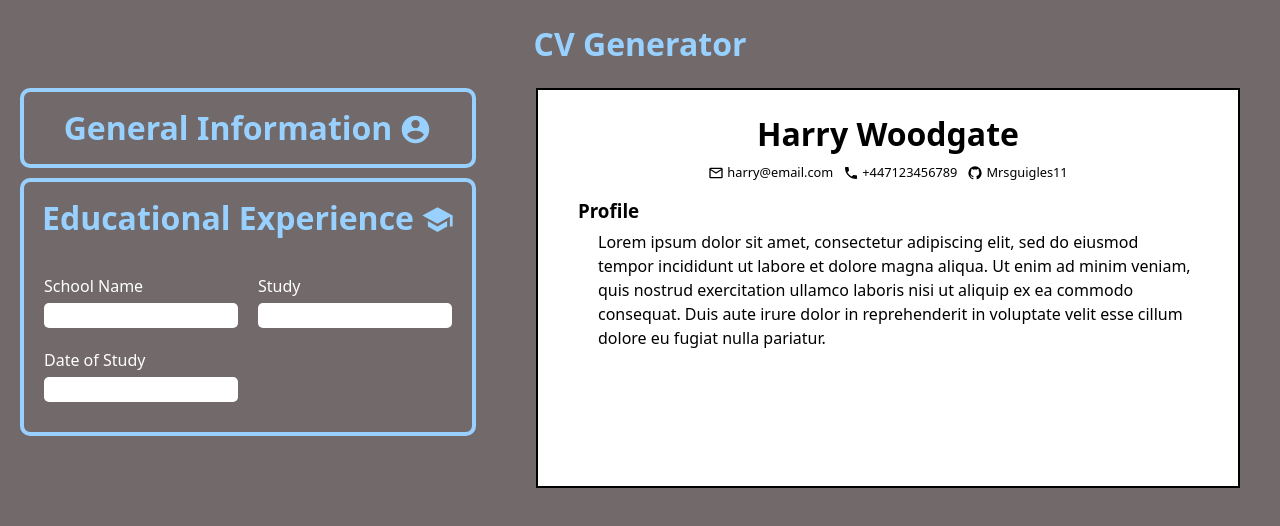
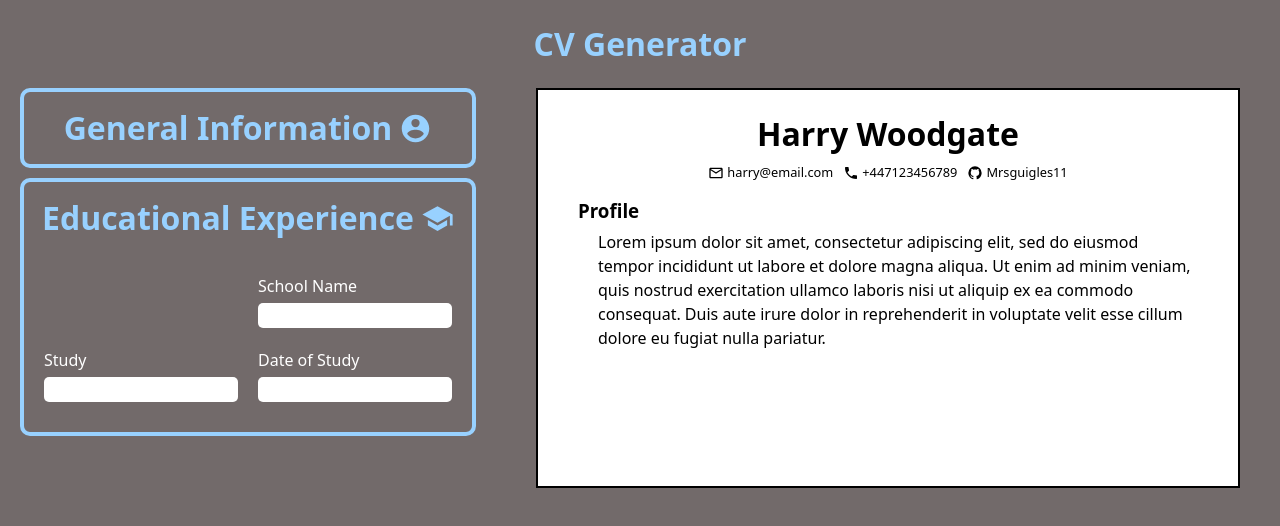
Before and after one commit to Mrsguigles11/cv_application, a React (Vite) app: page / in a window 1280 px wide. Both pictures are taken after a click on the element "Educational Experience". Shown: the top 526 px of the page. Built offline with nearby package versions, Linux system fonts and the light colour scheme.

Commit message:
commit to switch machines

```diff
--- a/src/components/content.jsx
+++ b/src/components/content.jsx
@@ -14,6 +14,9 @@ function Content() {
         "Lorem ipsum dolor sit amet, consectetur adipiscing elit, sed do eiusmod tempor incididunt ut labore et dolore magna aliqua. Ut enim ad minim veniam, quis nostrud exercitation ullamco laboris nisi ut aliquip ex ea commodo consequat. Duis aute irure dolor in reprehenderit in voluptate velit esse cillum dolore eu fugiat nulla pariatur.",
     },
     "Educational Experience" : {
+      inputs: {
+        "Pembury" : ["Primary School", "2000 - 2010"]
+      },
       "School Name" : "",
       Study : "",
       "Date of Study" : ""
--- a/src/components/input_edu_exp.jsx
+++ b/src/components/input_edu_exp.jsx
@@ -8,6 +8,7 @@ function InputEducationalExperience({ heading, inputs, onChange, content, headin
         <svg xmlns="http://www.w3.org/2000/svg" viewBox="0 0 24 24"><title>school</title><path d="M12,3L1,9L12,15L21,10.09V17H23V9M5,13.18V17.18L12,21L19,17.18V13.18L12,17L5,13.18Z" /></svg>
       </div>
       <div className="collapsible_content hidden">
+        <div className="education_input"></div>
         {inputs.map((input) => {
           return (
             <div className="input" key={input}>
--- a/src/styles/input_section.css
+++ b/src/styles/input_section.css
@@ -8,7 +8,7 @@
 }
 
 .input_section.expanded {
-    max-height: 500px;
+    max-height: 1000px;
 }
 
 .input_heading_container:hover {
@@ -53,7 +53,6 @@
 svg {
     height: 33px;
     fill: var(--secondary-color);
-    margin-top: 3px;
 }
 
 .input_heading_container > h2 {
```
Also changed, not shown: public/account-circle.svg (deleted).
